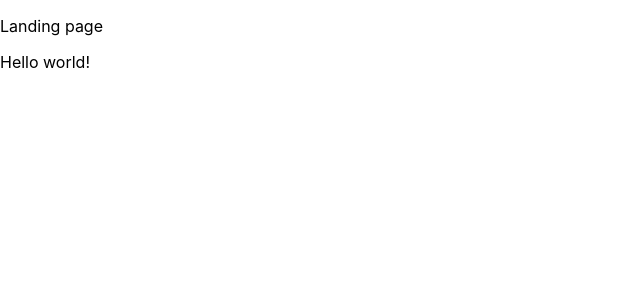
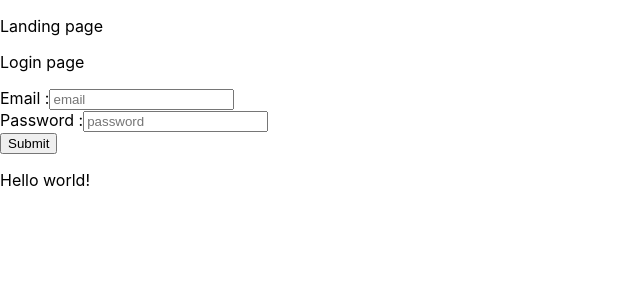
Before and after one commit to Devolution-Oy/project-dashboard, a React (Create React App) app: page / in a window 1280 px wide. Shown: the top 300 px of the page, without its empty margins (0-640 px from the left). Built offline with nearby package versions, Linux system fonts and the light colour scheme.

Commit message:
Login input form (#41)

```diff
--- a/src/App.js
+++ b/src/App.js
@@ -1,5 +1,6 @@
 import './App.css';
 import Landing from './Pages/Landing';
+
 import React from 'react';
 import {
   BrowserRouter as Router,
--- a/src/Pages/Landing/Landing.js
+++ b/src/Pages/Landing/Landing.js
@@ -1,10 +1,12 @@
 import React from 'react';
+import Login from '../../components/Login/Login';
 
 function Landing() {
   return (
     <div>
       <main className='main-content'>
         <p>Landing page</p>
+        <Login />
       </main>
     </div>
 
--- /dev/null
+++ b/src/components/Login/Login.js
@@ -0,0 +1,26 @@
+import React from 'react';
+
+function Login() {
+  return (
+    <div>
+      <main className='main-content'>
+        <p>Login page</p>
+      </main>
+      <form method="post">
+        <label>
+          Email :
+          <input type="email" name="email" placeholder="email"/>
+        </label>
+        <br></br>
+        <label>
+          Password :
+          <input type="password" name="password" placeholder="password" />
+        </label>
+        <br></br>
+        <input type="submit" value="Submit" data-testid="submit"/>
+      </form>
+    </div>
+
+  );
+}
+export default Login;
```
Also changed, not shown: 2 other files (tests, documents, lock files or other folders).
